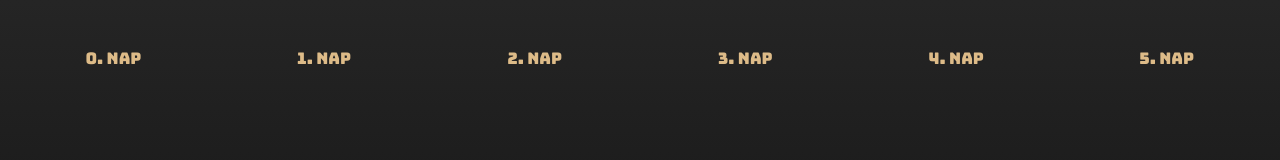
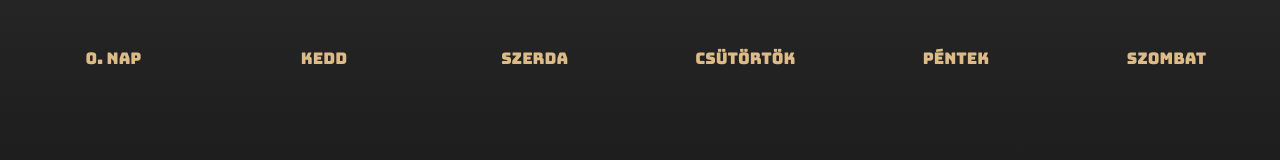
Before and after one commit to TTothh/tentrilix.github.io, a plain HTML site: page index.html in a window 1280 px wide. Shown: the top 160 px of the page. Drawn offline with nearby package versions, Linux system fonts and the light colour scheme.

Commit message:
Update index.html

```diff
--- a/index.html
+++ b/index.html
@@ -12,11 +12,11 @@
 <body>
 	<div id="grad"></div></div>
 		<button id="0" class="menubutton" value="0" onclick="nulladik()">0. Nap</button>
-		<button id="1" class="menubutton" value="1" onclick="nap(kedd)">1. Nap</button>
-		<button id="2" class="menubutton" value="2" onclick="nap(szerda)">2. Nap</button>
-		<button id="3" class="menubutton" value="3" onclick="nap(csutortok)">3. Nap</button>
-		<button id="4" class="menubutton" value="4" onclick="nap(pentek)">4. Nap</button>
-		<button id="5" class="menubutton" value="5" onclick="nap(szombat)">5. Nap</button>
+		<button id="1" class="menubutton" value="1" onclick="nap(kedd)">Kedd</button>
+		<button id="2" class="menubutton" value="2" onclick="nap(szerda)">Szerda</button>
+		<button id="3" class="menubutton" value="3" onclick="nap(csutortok)">Csütörtök</button>
+		<button id="4" class="menubutton" value="4" onclick="nap(pentek)">Péntek</button>
+		<button id="5" class="menubutton" value="5" onclick="nap(szombat)">Szombat</button>
 
 	<img id="zero" src="https://rockmaraton.hu/media/images/2019/nulladiknap.jpg" alt="Well well well... Itt lenne a nulladik napról egy kép" value="asd">
 
```
